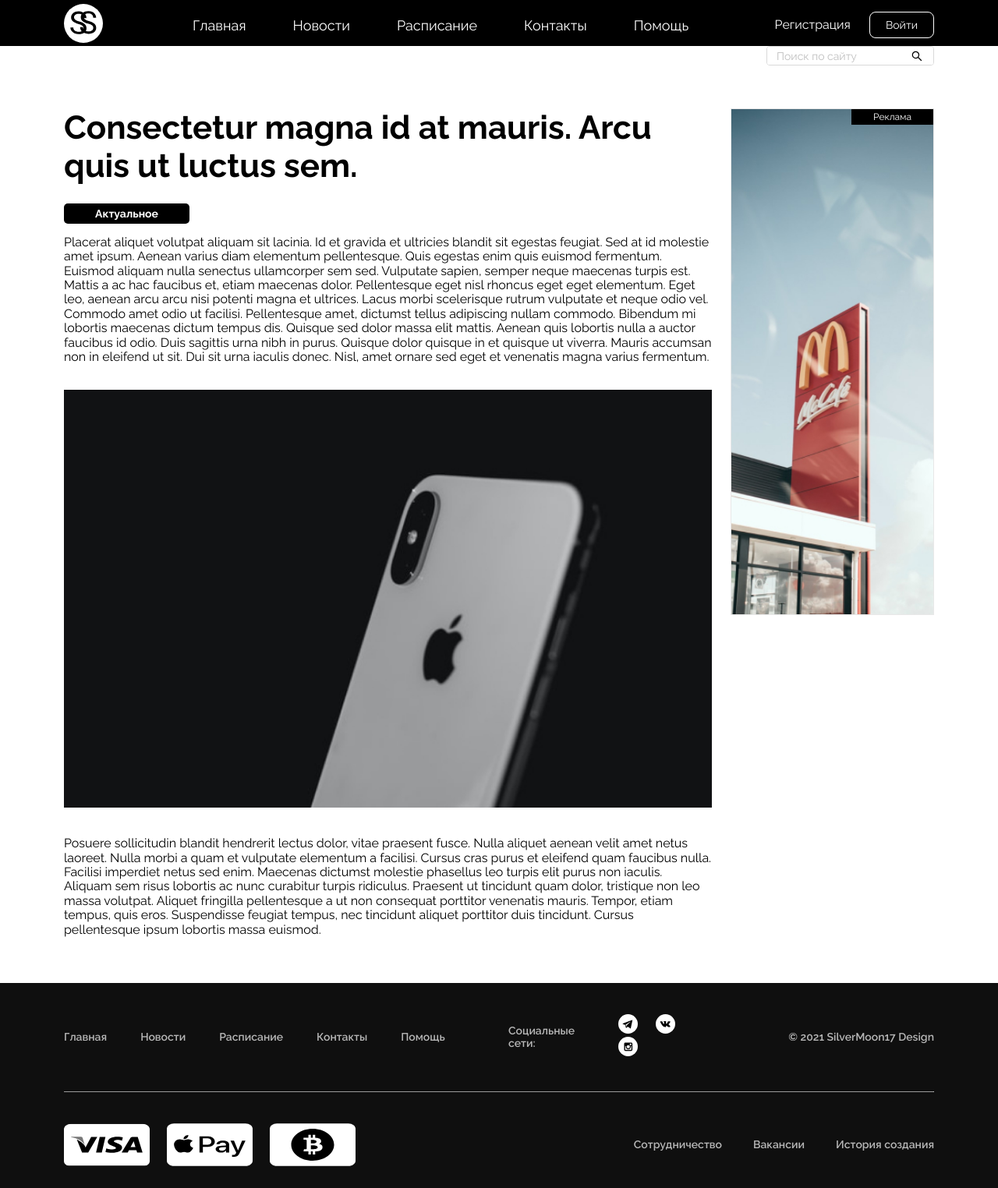
After one commit to SilverMoon17/SS-php, a PHP site: page /news/articles/article-1.php in a window 1280 px wide. The commit adds this page. Shown: the whole page at 78% size. Run offline with PHP 8.4, Linux system fonts and the light colour scheme.

Commit message:
Update v1.1.1

```diff
--- a/css/style.css
+++ b/css/style.css
@@ -36,6 +36,8 @@
     border-radius: 4px;
     overflow: hidden;
     border: 1px solid #D9D9D9;
+    position: absolute;
+    z-index: 2;
 }
 .search-input{
     border: none;
@@ -71,6 +73,38 @@
 input[type="search"]::-webkit-search-cancel-button,
 input[type="search"]::-webkit-search-results-button,
 input[type="search"]::-webkit-search-results-decoration { display: none; }
+
+.reg-button {
+    border: none;
+    color: #fff;
+    background: #000;
+    margin-right: 18px;
+    outline: none;
+    cursor: pointer;
+}
+.reg-button:hover {
+    opacity: 0.8;
+}
+.log-in-button {
+    color: #fff;
+    border: 1px solid #FFFFFF;
+    box-sizing: border-box;
+    border-radius: 8px;
+    padding: 4px 20px;
+    background-color: #000;
+    font-size: 14px;
+    line-height: 24px;
+    display: flex;
+    align-items: center;
+    text-align: center;
+    letter-spacing: 0.002em;
+    outline:none;
+    cursor: pointer;
+}
+.log-in-button:hover {
+    opacity: 0.8
+}
+
 .slide {
     padding-top: 109px;
     background-color: #111214;
--- a/index.php
+++ b/index.php
@@ -27,7 +27,7 @@
                                 <h2 class="slide-title">Consectetur magna id at mauris. Arcu quis ut luctus sem.</h2>
                                 <p class="slide-description">Placerat aliquet volutpat aliquam sit lacinia. Id et gravida et ultricies blandit sit egestas feugiat.
                                     Sed at id molestie amet ipsum. Aenean varius diam elementum pellentesque</p>
-                                <a href="news/articles/article-1.html" class="continue-button">Читать далее</a>
+                                <a href="news/articles/article-1.php" class="continue-button">Читать далее</a>
                             </div>
                             <!-- /.col-4 offset-lg-1 -->
                             <div class="slide-image slide-image-1 col-xl-5 col-6 d-flex justify-content-end">
--- /dev/null
+++ b/news/articles/article-1.php
@@ -0,0 +1,71 @@
+<!DOCTYPE html>
+<html lang="ru">
+<head>
+    <meta charset="UTF-8">
+    <meta http-equiv="X-UA-Compatible" content="IE=edge">
+    <meta name="viewport" content="width=device-width, initial-scale=1.0">
+    <link rel="icon" href="../../img/logo.ico" type="image/x-icon">
+    <link rel="preconnect" href="https://fonts.gstatic.com">
+    <link href="https://fonts.googleapis.com/css2?family=Raleway:wght@300;400;600;700&display=swap" rel="stylesheet">
+    <link rel="stylesheet" href="../../css/normalize.css">
+    <link rel="stylesheet" href="../../css/bootstrap-grid.css">
+    <link rel="stylesheet" href="https://unpkg.com/swiper/swiper-bundle.min.css"/>
+    <link rel="stylesheet" href="../../css/article-style.css">
+    <!-- 1. Add latest jQuery and fancybox files -->
+    <script src="https://cdn.jsdelivr.net/npm/jquery@3.5.1/dist/jquery.min.js"></script>
+    <link rel="stylesheet" href="https://cdn.jsdelivr.net/gh/fancyapps/fancybox@3.5.7/dist/jquery.fancybox.min.css" />
+    <script src="https://cdn.jsdelivr.net/gh/fancyapps/fancybox@3.5.7/dist/jquery.fancybox.min.js"></script>
+
+    <title>SS</title>
+</head>
+<body>
+    <?php include '../../template/header.php' ?>
+    <main class="main">
+        <div class="container">
+            <div class="row">
+                <div class="col-md-9 col-12 d-block">
+                    <div class="article">
+                        <h2 class="article-title">Consectetur magna id at mauris. Arcu quis ut luctus sem.</h2>
+                        <span class="label-black">Актуальное</span>
+                        <p class="article-text one">Placerat aliquet volutpat aliquam sit lacinia. Id et gravida et ultricies blandit sit egestas feugiat.
+                            Sed at id molestie amet ipsum. Aenean varius diam elementum pellentesque. Quis egestas enim
+                            quis euismod fermentum. Euismod aliquam nulla senectus ullamcorper sem sed. Vulputate
+                            sapien, semper neque maecenas turpis est. Mattis a ac hac faucibus et, etiam maecenas dolor.
+                            Pellentesque eget nisl rhoncus eget eget elementum. Eget leo, aenean arcu arcu nisi potenti
+                            magna et ultrices. Lacus morbi scelerisque rutrum vulputate et neque odio vel.
+                            Commodo amet odio ut facilisi. Pellentesque amet, dictumst tellus adipiscing nullam commodo.
+                            Bibendum mi lobortis maecenas dictum tempus dis. Quisque sed dolor massa elit mattis. Aenean
+                            quis lobortis nulla a auctor faucibus id odio. Duis sagittis urna nibh in purus. Quisque dolor
+                            quisque in et quisque ut viverra. Mauris accumsan non in eleifend ut sit. Dui sit urna iaculis donec.
+                            Nisl, amet ornare sed eget et venenatis magna varius fermentum.</p>
+                            <a data-fancybox="gallery" href="../../img/article-1-img-1-big.jpg"><img src="../../img/article-1-img-1.jpg" alt="iPhone" class="article-image"></a>
+                        <p class="article-text two">Posuere sollicitudin blandit hendrerit lectus dolor, vitae praesent fusce. Nulla aliquet aenean velit
+                            amet netus laoreet. Nulla morbi a quam et vulputate elementum a facilisi. Cursus cras purus et
+                            eleifend quam faucibus nulla. Facilisi imperdiet netus sed enim. Maecenas dictumst molestie
+                            phasellus leo turpis elit purus non iaculis.
+                            Aliquam sem risus lobortis ac nunc curabitur turpis ridiculus. Praesent ut tincidunt quam dolor,
+                            tristique non leo massa volutpat. Aliquet fringilla pellentesque a ut non consequat porttitor
+                             venenatis mauris. Tempor, etiam tempus, quis eros. Suspendisse feugiat tempus, nec tincidunt
+                             aliquet porttitor duis tincidunt. Cursus pellentesque ipsum lobortis massa euismod.</p>
+                    </div>
+                    <!-- /.article -->
+                </div>
+                <!-- /.col-9 -->
+                <div class="promo-image col-md-3">
+                    <a href="http://mcdonalds.md/" target="_blank" class="promo mc"></a>
+                    <a href="http://mcdonalds.md/" target="_blank" class="promo mc2"></a>
+                </div>
+                <!-- /.col-3 -->
+            </div>
+            <!-- /.row -->
+        </div>
+        <!-- /.container -->
+    </main>
+    <!-- /.main -->
+    <?php include '../../template/footer.php' ?>
+    <title src="https://unpkg.com/swiper/swiper-bundle.min.js"></title>
+    <title src="js/bootstrap.bundle.js"></title>
+    <script src="https://code.jquery.com/jquery-3.5.1.slim.min.js"></script>
+    <script src="../../js/main.js"></script>
+</body>
+</html>
--- a/template/footer.php
+++ b/template/footer.php
@@ -1,3 +1,4 @@
+<?php $path='../../' ?>
 <footer class="footer">
         <div class="container">
             <div class="row d-flex flex-row align-items-center justify-content-xl-between">
@@ -5,19 +6,19 @@
                     <nav>
                         <ul class="footer-menu d-md-flex d-block">
                             <li class="footer-menu-item">
-                                <a href="index.php" class="footer-menu-link">Главная</a>
+                                <a href="<?php echo $path;?>index.php" class="footer-menu-link">Главная</a>
                             </li>
                             <li class="footer-menu-item">
-                                <a href="news.php" class="footer-menu-link">Новости</a>
+                                <a href="<?php echo $path;?>news.php" class="footer-menu-link">Новости</a>
                             </li>
                             <li class="footer-menu-item">
-                                <a href="schedule.php" class="footer-menu-link">Расписание</a>
+                                <a href="<?php echo $path;?>schedule.php" class="footer-menu-link">Расписание</a>
                             </li>
                             <li class="footer-menu-item">
-                                <a href="about.php" class="footer-menu-link">Контакты</a>
+                                <a href="<?php echo $path;?>about.php" class="footer-menu-link">Контакты</a>
                             </li>
                             <li class="footer-menu-item">
-                                <a href="help.php" class="footer-menu-link">Помощь</a>
+                                <a href="<?php echo $path;?>help.php" class="footer-menu-link">Помощь</a>
                             </li>
                         </ul>
                     </nav>
@@ -26,9 +27,9 @@
                <div class="col-xl-3 col-12 d-flex align-items-center">
                    <span class="footer-text">Социальные сети:</span>
                         <span class="footer-social">
-                            <a href="https://t.me/SilverMoon1723" target="_blank" class="social-link"><img src="img/telegram.svg" alt=""></a>
-                            <a href="https://vk.com/silvermoon23" target="_blank" class="social-link"><img src="img/vk.svg" alt=""></a>
-                            <a href="https://www.instagram.com/silvermoon.23/" target="_blank" class="social-link"><img src="img/instagram.svg" alt=""></a>
+                            <a href="https://t.me/SilverMoon1723" target="_blank" class="social-link"><img src="<?php echo $path;?>img/telegram.svg" alt=""></a>
+                            <a href="https://vk.com/silvermoon23" target="_blank" class="social-link"><img src="<?php echo $path;?>img/vk.svg" alt=""></a>
+                            <a href="https://www.instagram.com/silvermoon.23/" target="_blank" class="social-link"><img src="<?php echo $path;?>img/instagram.svg" alt=""></a>
                         </span>
                </div>
                <!-- /.col-3 -->
@@ -41,9 +42,9 @@
             <hr class="footer-line" size="1">
             <div class="row sub-footer-menu d-flex align-items-center justify-content-between">
                 <div class="payment-links col-xl-5 col-12 d-flex justify-content-center justify-content-xl-start ">
-                    <a href="https://cis.visa.com/ru_TJ" target="_blank" class="payment-link"><img width="100%" height="100%" src="img/visa.svg" alt="visa" class="payment-logo"></a>
-                    <a href="https://www.apple.com/apple-pay/" target="_blank" class="payment-link"><img width="100%" height="100%" src="img/applePay.svg" alt="applePay" class="payment-logo"></a>
-                    <a href="https://bitcoin.org/ru/" target="_blank" class="payment-link"><img width="100%" height="100%" src="img/bitcoin.svg" alt="Bitcoin" class="payment-logo"></a>
+                    <a href="https://cis.visa.com/ru_TJ" target="_blank" class="payment-link"><img width="100%" height="100%" src="<?php echo $path;?>img/visa.svg" alt="visa" class="payment-logo"></a>
+                    <a href="https://www.apple.com/apple-pay/" target="_blank" class="payment-link"><img width="100%" height="100%" src="<?php echo $path;?>img/applePay.svg" alt="applePay" class="payment-logo"></a>
+                    <a href="https://bitcoin.org/ru/" target="_blank" class="payment-link"><img width="100%" height="100%" src="<?php echo $path;?>img/bitcoin.svg" alt="Bitcoin" class="payment-logo"></a>
                 </div>
                 <div class="col-xl-7 col-12 d-flex justify-content-center justify-content-xl-end">
                     <ul class="sub-footer d-flex">
--- a/template/header.php
+++ b/template/header.php
@@ -1,9 +1,10 @@
+<?php $path='../../' ?>
 <header class="header">
     <div class="container">
         <div class="row d-flex justify-content-xl-around justify-content-start align-items-center">
             <div class="col-xl-1 col-12 d-flex justify-content-between align-items-center">
-                    <a href="index.php" class="logo-link">
-                        <img src="img/logo.svg" alt="" class="logo-image">
+                <a href="<?php echo $path ?>index.php" class="logo-link">
+                    <img src="<?php echo $path ?>img/logo.svg" alt="" class="logo-image">
                 </a>
                 <a href="#" class="menu-toggle" id="menu-toggle">
                     <span></span>
@@ -15,10 +16,10 @@
                 <nav class="nav-block">
                     <ul class="navigation d-xl-flex justify-content-xl-between">
                         <li class="navigation-item">
-                                <a href="index.php" class="navigation-link">Главная</a>
+                            <a href="<?php echo $path ?>index.php" class="navigation-link">Главная</a>
                         </li>
                         <li class="navigation-item dropdown">
-                                <a href="news.php" class="dropbtn">Новости</a>
+                            <a href="<?php echo $path ?>news.php" class="dropbtn">Новости</a>
                             <div class="dropdown-content">
                                 <a href="#">Актуальное</a>
                                 <a href="#">Инновации</a>
@@ -26,7 +27,7 @@
                             </div>
                         </li>
                         <li class="navigation-item dropdown">
-                                <a href="schedule.php" class="dropbtn">Расписание</a>
+                            <a href="<?php echo $path ?>schedule.php" class="dropbtn">Расписание</a>
                             <div class="dropdown-content">
                                 <a href="#">Понедельник</a>
                                 <a href="#">Вторник</a>
@@ -36,23 +37,20 @@
                             </div>
                         </li>
                         <li class="navigation-item">
-                                <a href="about.php" class="navigation-link">Контакты</a>
+                            <a href="<?php echo $path ?>about.php" class="navigation-link">Контакты</a>
                         </li>
                         <li class="navigation-item">
-                                <a href="help.php" class="navigation-link">Помощь</a>
+                            <a href="<?php echo $path ?>help.php" class="navigation-link">Помощь</a>
                         </li>
                     </ul>
                 </nav>
             </div>
                 <!-- /.col-8 -->
             <div class="col-3 d-flex justify-content-end">
-                    <div class="input-group search">
-                        <input type="search" class="search-input" placeholder="Поиск по сайту">
-                        <button class="search-button">
-                            <img src="img/search.svg" alt="search" class="search-icon">
-                        </button>
-                    </div>
-                    <!-- /.input-group -->
+                <form class="d-flex">
+                    <button class = "reg-button">Регистрация</button>
+                    <button class = "log-in-button">Войти</button>
+                </form>
             </div>
             <!-- /.col-3 -->
         </div>
@@ -60,3 +58,16 @@
     </div>
     <!-- /.container -->
 </header>
+<div class="container">
+    <div class="row">
+        <div class="col-12 d-flex justify-content-end">
+        <div class="input-group search">
+            <input type="search" class="search-input" placeholder="Поиск по сайту">
+            <button class="search-button">
+                <img src="<?php echo $path ?>img/search.svg" alt="search" class="search-icon">
+            </button>
+        </div>
+        <!-- /.input-group -->
+        </div>
+    </div>
+</div>
```
Lines whose indentation alone changed are shown as unchanged.
